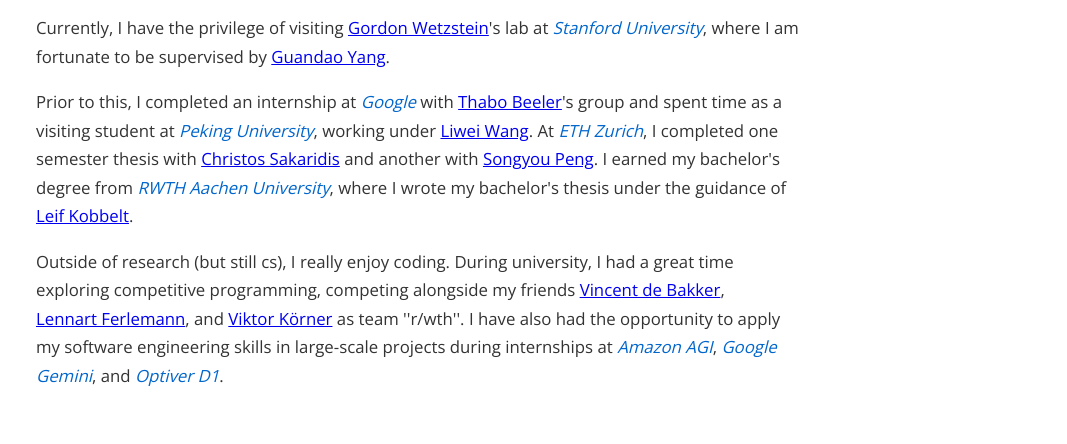
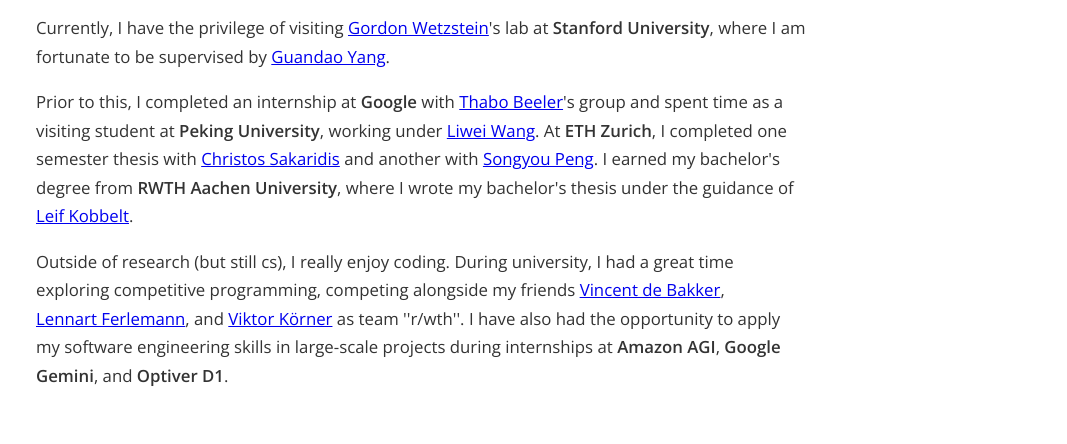
Before and after one commit to jan-ackermann/jan-ackermann, a plain HTML site: page index.html in a window 1280 px wide. Shown: the part 337-781 px from the top of the page, without its empty margins (104-1171 px from the left). Drawn offline with nearby package versions, Linux system fonts and the light colour scheme.

Commit message:
Change the emphasis font to bold.

```diff
--- a/style.css
+++ b/style.css
@@ -104,13 +104,9 @@
 
 /* Emphasis class for highlighting text */
 .emphasis {
-    font-style: italic;
-    color: #0066cc;
+    font-weight: bold;
 }
 
-.dark-mode .emphasis {
-    color: #4d9fff;
-}
 
 /* Header section */
 .header {
```
